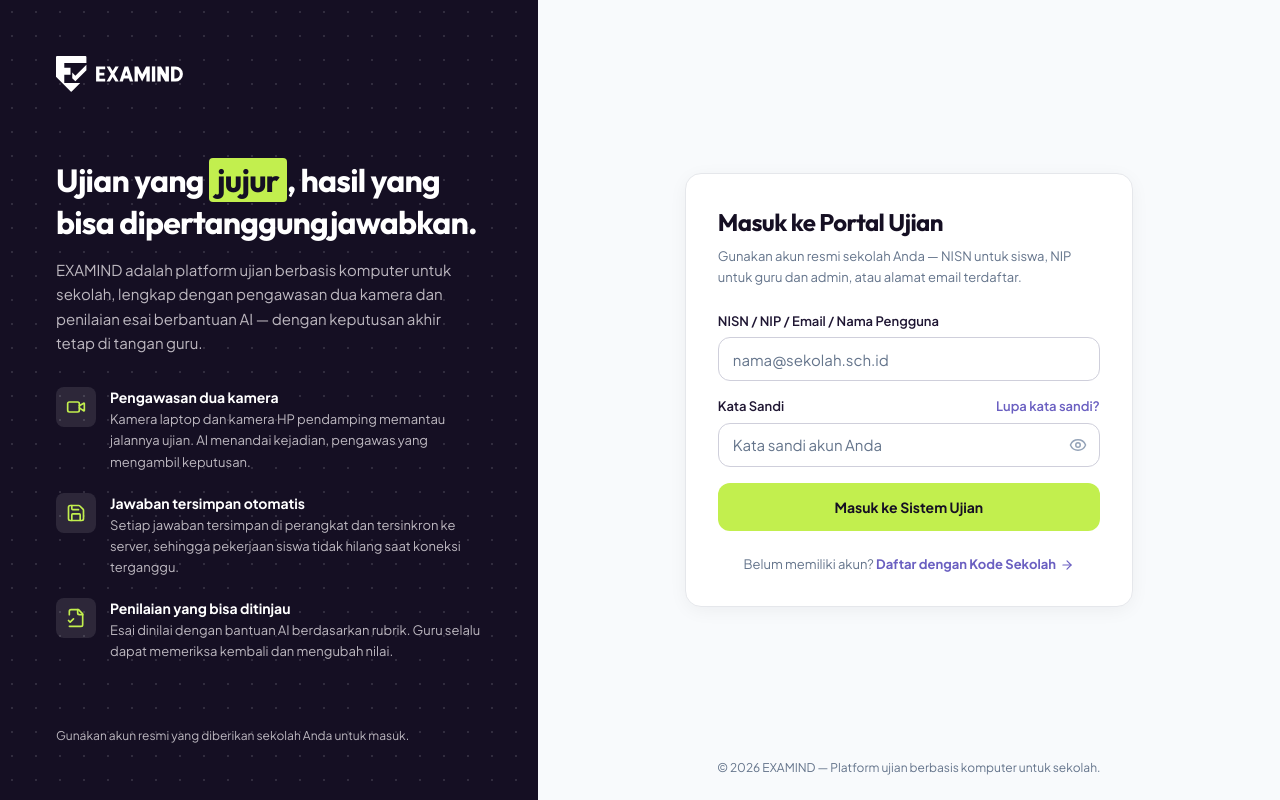
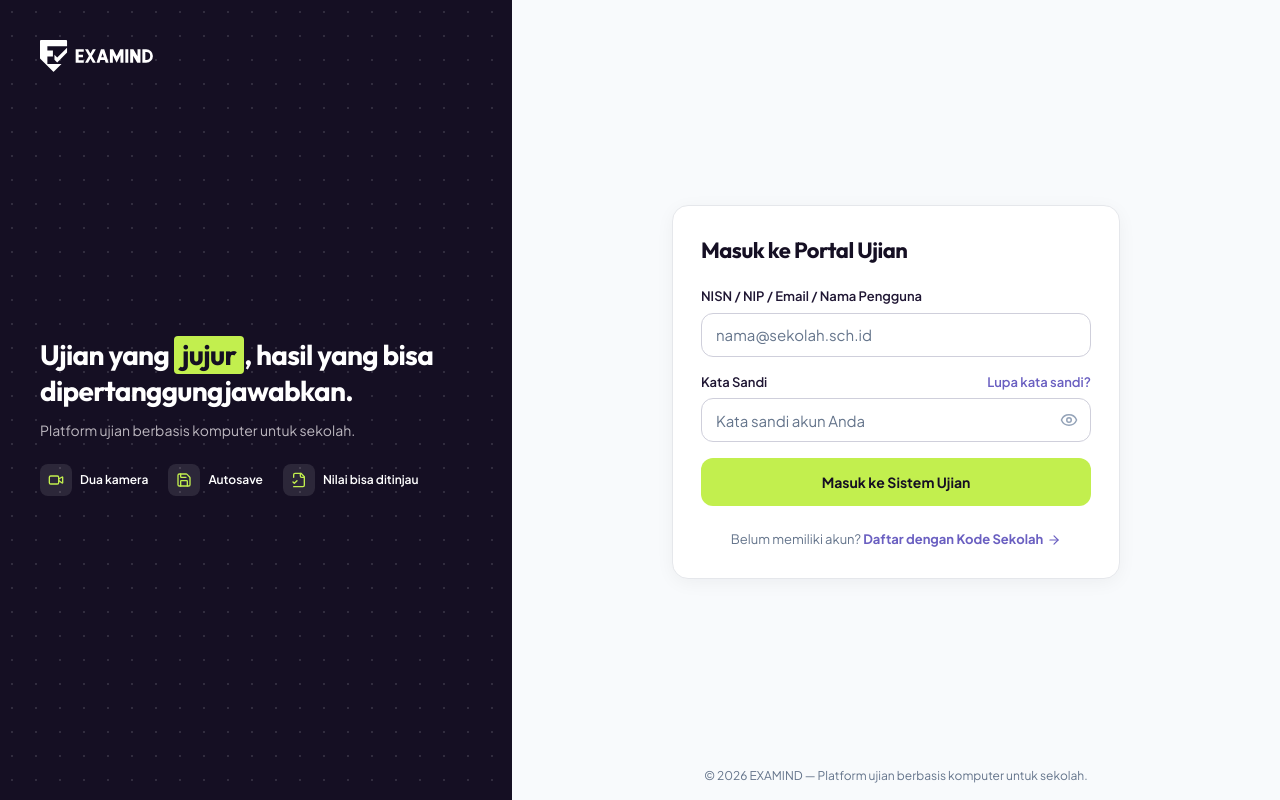
Before and after one commit to Rnov24/examind-fe, a Next.js app: page /login in a window 1280 px wide. Built offline with nearby package versions, Linux system fonts and the light colour scheme.

Commit message:
fix(auth): potong wall of text + register 2 langkah — perfect landing tanpa scroll desktop

```diff
--- a/src/app/(auth)/forgot-password/page.tsx
+++ b/src/app/(auth)/forgot-password/page.tsx
@@ -104,15 +104,12 @@ export default function ForgotPasswordPage() {
       }
     >
       {!isSuccess ? (
-        <div className="space-y-6">
+        <div className="space-y-5">
           {/* Form Header */}
-          <div className="space-y-2">
-            <h1 className="font-display text-2xl font-bold tracking-tight text-[#150f23]">
+          <div>
+            <h1 className="font-display text-[22px] font-bold tracking-tight text-[#150f23]">
               Lupa Kata Sandi?
             </h1>
-            <p className="text-[13px] leading-relaxed text-slate-500">
-              Masukkan email terdaftar, NISN, atau NIP akun Anda untuk menerima tautan dan kode reset melalui email.
-            </p>
           </div>
 
           {/* Error Alert */}
@@ -187,7 +184,7 @@ export default function ForgotPasswordPage() {
                 Email Reset Terkirim!
               </h1>
               <p className="mx-auto max-w-xs text-[13px] leading-relaxed text-slate-500">
-                Kami telah mengirimkan tautan dan kode verifikasi 6-digit ke alamat:
+                Tautan &amp; kode reset dikirim ke:
               </p>
               <div className="mt-1 inline-block rounded-lg border border-[#e5e7eb] bg-[#f8fafc] px-3 py-1.5 font-mono text-[13px] font-bold text-[#1f1633]">
                 {maskedEmail}
@@ -283,7 +280,7 @@ export default function ForgotPasswordPage() {
           )}
 
           <p className="pt-2 text-center text-xs text-slate-500">
-            Tidak menerima email? Periksa folder Spam atau gunakan tombol Kirim Ulang di atas.
+            Tidak menerima email? Cek folder Spam.
           </p>
 
           {/* Footer Back to Login Link */}
--- a/src/app/(auth)/login/page.tsx
+++ b/src/app/(auth)/login/page.tsx
@@ -130,16 +130,12 @@ function LoginForm() {
 
   return (
     <AuthShell>
-      <div className="space-y-6">
+      <div className="space-y-5">
         {/* Card Header */}
-        <div className="space-y-2">
-          <h1 className="font-display text-2xl font-bold tracking-tight text-[#150f23]">
+        <div>
+          <h1 className="font-display text-[22px] font-bold tracking-tight text-[#150f23]">
             Masuk ke Portal Ujian
           </h1>
-          <p className="text-[13px] leading-relaxed text-slate-500">
-            Gunakan akun resmi sekolah Anda — NISN untuk siswa, NIP untuk guru dan
-            admin, atau alamat email terdaftar.
-          </p>
         </div>
 
         {/* Session Expired Alert */}
@@ -158,7 +154,7 @@ function LoginForm() {
               <span className="font-bold text-[#150f23]">Email belum diverifikasi.</span>
             </div>
             <p className="text-[13px] leading-relaxed text-slate-600">
-              Akun terdaftar, namun alamat email Anda ({unverifiedEmail}) belum diverifikasi. Klik tombol di bawah untuk menerima kode OTP verifikasi.
+              Email {unverifiedEmail} belum diverifikasi.
             </p>
             {otpSendError && (
               <div className="flex items-center gap-1.5 rounded-lg border border-rose-200 bg-rose-50 p-2 text-xs text-rose-800">
--- a/src/components/auth/AuthShell.tsx
+++ b/src/components/auth/AuthShell.tsx
@@ -10,6 +10,10 @@ import { ExamindLogo } from '@/components/brand/ExamindLogo'
  * desktop (hidden on mobile) and a daylight form column. The panel only
  * carries product truth — what the platform actually does — no stats,
  * no testimonials.
+ *
+ * Desktop contract (Jal's "perfect landing" rule): the whole surface fits
+ * exactly one viewport — h-dvh, no page scroll. Content is sized to fit;
+ * mobile keeps natural flow and may scroll.
  */
 
 export const authLabelClass = 'block text-[13px] font-semibold text-[#1f1633] mb-1.5'
@@ -21,21 +25,9 @@ export const authPrimaryButtonClass =
   'w-full h-12 rounded-xl bg-[#c2ef4e] hover:bg-[#b0dc3d] active:bg-[#a3d136] text-[#150f23] font-bold text-sm transition-colors flex items-center justify-center gap-2 cursor-pointer disabled:opacity-60 disabled:cursor-not-allowed focus:outline-none focus-visible:ring-2 focus-visible:ring-[#150f23]/50 focus-visible:ring-offset-2'
 
 const PANEL_FEATURES = [
-  {
-    icon: Video,
-    title: 'Pengawasan dua kamera',
-    body: 'Kamera laptop dan kamera HP pendamping memantau jalannya ujian. AI menandai kejadian, pengawas yang mengambil keputusan.',
-  },
-  {
-    icon: Save,
-    title: 'Jawaban tersimpan otomatis',
-    body: 'Setiap jawaban tersimpan di perangkat dan tersinkron ke server, sehingga pekerjaan siswa tidak hilang saat koneksi terganggu.',
-  },
-  {
-    icon: FileCheck2,
-    title: 'Penilaian yang bisa ditinjau',
-    body: 'Esai dinilai dengan bantuan AI berdasarkan rubrik. Guru selalu dapat memeriksa kembali dan mengubah nilai.',
-  },
+  { icon: Video, label: 'Dua kamera' },
+  { icon: Save, label: 'Autosave' },
+  { icon: FileCheck2, label: 'Nilai bisa ditinjau' },
 ]
 
 interface AuthShellProps {
@@ -48,70 +40,63 @@ interface AuthShellProps {
 
 export function AuthShell({ children, topRight, width = 'md' }: AuthShellProps) {
   return (
-    <div className="min-h-screen bg-[#f8fafc] font-sans text-[#1f1633] selection:bg-[#c2ef4e] selection:text-[#150f23] lg:grid lg:grid-cols-[minmax(400px,42%)_1fr]">
-      {/* Brand panel — desktop only */}
-      <aside className="bg-grid-dots-dark relative hidden flex-col justify-between overflow-hidden bg-[#150f23] p-10 text-white lg:sticky lg:top-0 lg:flex lg:h-screen xl:p-14">
+    <div className="min-h-dvh bg-[#f8fafc] font-sans text-[#1f1633] selection:bg-[#c2ef4e] selection:text-[#150f23] lg:grid lg:h-dvh lg:grid-cols-[minmax(380px,40%)_1fr] lg:overflow-hidden">
+      {/* Brand panel — desktop only, compact and vertically centered */}
+      <aside className="bg-grid-dots-dark relative hidden flex-col overflow-hidden bg-[#150f23] p-8 text-white lg:flex lg:h-full xl:p-10">
         <Link href="/" aria-label="EXAMIND Beranda" className="inline-flex w-fit">
-          <ExamindLogo variant="lockup" theme="white" className="h-9 w-auto" priority />
+          <ExamindLogo variant="lockup" theme="white" className="h-8 w-auto" priority />
         </Link>
 
+        <div className="flex flex-1 items-center">
         <div className="max-w-md">
-          <h2 className="font-display text-[32px] font-bold leading-[1.25] tracking-tight text-white">
+          <h2 className="font-display text-[28px] font-bold leading-[1.2] tracking-tight text-white">
             Ujian yang{' '}
             <span className="inline-block rounded bg-[#c2ef4e] px-2 py-0.5 text-[#150f23]">
               jujur
             </span>
             , hasil yang bisa dipertanggungjawabkan.
           </h2>
-          <p className="mt-4 text-[15px] leading-relaxed text-[#bdb8c0]">
-            EXAMIND adalah platform ujian berbasis komputer untuk sekolah, lengkap
-            dengan pengawasan dua kamera dan penilaian esai berbantuan AI — dengan
-            keputusan akhir tetap di tangan guru.
+          <p className="mt-3 text-sm text-[#bdb8c0]">
+            Platform ujian berbasis komputer untuk sekolah.
           </p>
 
-          <ul className="mt-8 space-y-5">
+          <ul className="mt-6 flex flex-wrap gap-x-5 gap-y-3">
             {PANEL_FEATURES.map((feature) => (
-              <li key={feature.title} className="flex gap-3.5">
-                <span className="flex h-10 w-10 shrink-0 items-center justify-center rounded-lg bg-white/10 text-[#c2ef4e]">
-                  <feature.icon className="h-5 w-5" aria-hidden="true" />
+              <li key={feature.label} className="flex items-center gap-2">
+                <span className="flex h-8 w-8 shrink-0 items-center justify-center rounded-lg bg-white/10 text-[#c2ef4e]">
+                  <feature.icon className="h-4 w-4" aria-hidden="true" />
                 </span>
-                <span>
-                  <span className="block text-sm font-bold text-white">{feature.title}</span>
-                  <span className="mt-0.5 block text-[13px] leading-relaxed text-[#bdb8c0]">
-                    {feature.body}
-                  </span>
+                <span className="text-xs font-semibold leading-tight text-white">
+                  {feature.label}
                 </span>
               </li>
             ))}
           </ul>
         </div>
-
-        <p className="text-xs text-[#bdb8c0]">
-          Gunakan akun resmi yang diberikan sekolah Anda untuk masuk.
-        </p>
+        </div>
       </aside>
 
       {/* Form column */}
-      <div className="flex min-h-screen flex-col">
-        <header className="mx-auto flex w-full max-w-3xl items-center justify-between px-4 pt-5 sm:px-6">
+      <div className="flex min-h-dvh flex-col lg:min-h-0">
+        <header className="mx-auto flex w-full max-w-3xl items-center justify-between px-4 pt-4 sm:px-6">
           <Link href="/" aria-label="EXAMIND Beranda" className="lg:hidden">
             <ExamindLogo variant="lockup" theme="color" className="h-8 w-auto" priority />
           </Link>
           <div className="ml-auto">{topRight}</div>
         </header>
 
-        <main className="flex flex-1 items-center justify-center px-4 py-8 sm:px-6">
+        <main className="flex flex-1 items-center justify-center px-4 py-5 sm:px-6 lg:py-3">
           <div
             className={`anim-rise w-full ${
               width === 'xl' ? 'max-w-xl' : 'max-w-md'
-            } rounded-2xl border border-[#e5e7eb] bg-white p-6 shadow-subtle-elevated sm:p-8`}
+            } rounded-2xl border border-[#e5e7eb] bg-white p-5 shadow-subtle-elevated sm:p-7`}
             style={{ '--anim-duration': '300ms' } as React.CSSProperties}
           >
             {children}
           </div>
         </main>
 
-        <footer className="px-4 pb-6 text-center text-xs text-slate-500">
+        <footer className="px-4 pb-4 text-center text-xs text-slate-500">
           &copy; 2026 EXAMIND — Platform ujian berbasis komputer untuk sekolah.
         </footer>
       </div>
```
Also changed, not shown: src/app/(auth)/register/page.tsx (+129 -32 lines).
